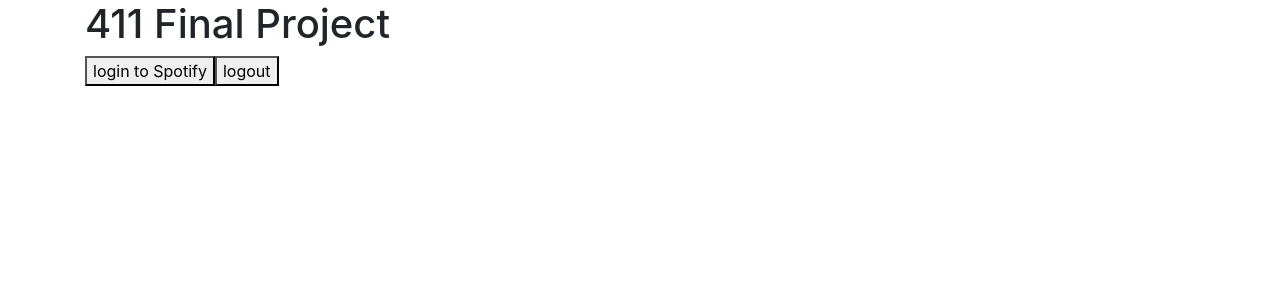
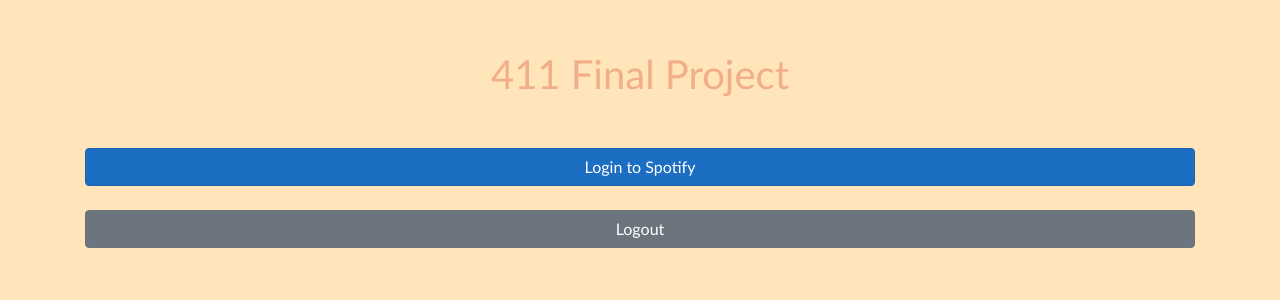
Before and after one commit to skarim9/411_Project, a React (Create React App) app in the folder final-dotnet-react/ClientApp/: page / in a window 1280 px wide. Shown: the top 300 px of the page. Built offline with nearby package versions, Linux system fonts and the light colour scheme.

Commit message:
Added some styling changes

```diff
--- a/final-dotnet-react/ClientApp/src/components/Home.js
+++ b/final-dotnet-react/ClientApp/src/components/Home.js
@@ -7,7 +7,7 @@
   render () {
     return (
       <div>
-            <h1>411 Final Project</h1>
+            <h1 style={{margin:'50px'}}>411 Final Project</h1>
             <Spotify />
       </div>
     );
--- a/final-dotnet-react/ClientApp/src/components/Spotify.js
+++ b/final-dotnet-react/ClientApp/src/components/Spotify.js
@@ -1,5 +1,12 @@
 import React, { Component } from 'react';
 import { SpotifyAlbums } from './SpotifyAlbums';
+import Button from 'react-bootstrap/Button';
+import ButtonGroup from 'react-bootstrap/ButtonGroup';
+import Container from 'react-bootstrap/Container';
+import Row from 'react-bootstrap/Row';
+import Col from 'react-bootstrap/Col';
+
+
 
 export class Spotify extends Component {
     static displayName = Spotify.name;
@@ -28,13 +35,34 @@
 
         return (
             <div>
-                {!spotifyAuthToken && <button onClick={this.login}>login to Spotify</button>}
+                {!spotifyAuthToken &&
+                <Container fluid>
+                    <Row>
+                        <Button
+                            className="btn-block"
+                            variant="primary"
+                            onClick={this.login}>Login to Spotify
+                        </Button>
+                    </Row>
+                    <br />
+                    <Row>
+                        <Button
+                            className="btn-block"
+                            variant="secondary"
+                            onClick={this.logout}>Logout
+                        </Button>
+                    </Row>
+                </Container>
+                }
                 {spotifyAuthToken &&
                     <div>
                         <SpotifyAlbums accessToken={spotifyAuthToken} />
                     </div>
                 }
-                <button onClick={this.logout}>logout</button>
+                <br />
+                <ButtonGroup>
+
+                </ButtonGroup>
             </div>
         );
     }
--- a/final-dotnet-react/ClientApp/src/custom.css
+++ b/final-dotnet-react/ClientApp/src/custom.css
@@ -1,4 +1,11 @@
 /* Provide sufficient contrast against white background */
+body{
+  background-color: #ffe5b9;
+  font-family: 'Trebuchet MS', 'Lucida Sans Unicode', 'Lucida Grande', 'Lucida Sans', Arial, sans-serif;
+  text-align: center;
+  color: #f1ae89;
+}
+
 a {
   color: #0366d6;
 }
```
Also changed, not shown: final-dotnet-react/ClientApp/package.json (+11 -6 lines), final-dotnet-react/ClientApp/src/components/Styles.js (added, +11 -0 lines), 2 other files (tests, documents, lock files or other folders).
